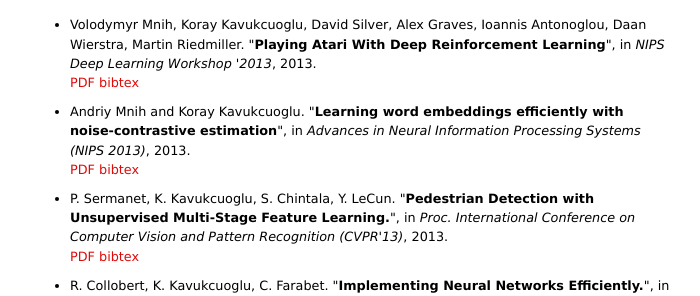
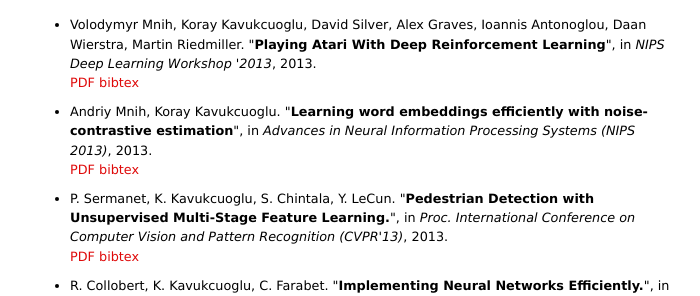
Before and after one commit to koraykv/koraykv.github.com, a Jekyll site: the page built from publications.md, in a window 1280 px wide. Shown: the part 143-439 px from the top of the page, without its empty margins (290-990 px from the left). Built offline with Jekyll 4.4.1, drawn with Linux system fonts in a browser that asks for light colours.

Commit message:
Update publications.md

```diff
--- a/publications.md
+++ b/publications.md
@@ -27,7 +27,7 @@
 </li>
 
 <li>
-<div id="mnih-nips-2013">Andriy Mnih and Koray Kavukcuoglu. "<B>Learning word embeddings efficiently with noise-contrastive estimation</B>", in <EM>Advances in Neural Information Processing Systems (NIPS 2013)</EM>, 2013.
+<div id="mnih-nips-2013">Andriy Mnih, Koray Kavukcuoglu. "<B>Learning word embeddings efficiently with noise-contrastive estimation</B>", in <EM>Advances in Neural Information Processing Systems (NIPS 2013)</EM>, 2013.
 
 <br>
 <a href="http://cs.nyu.edu/~koray/publis/mnih-nips-2013.pdf">PDF</a>
```
